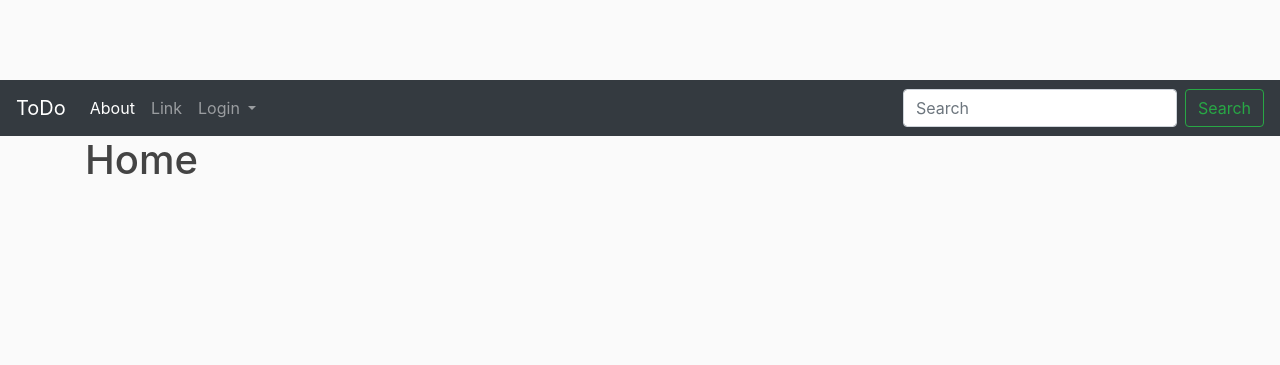
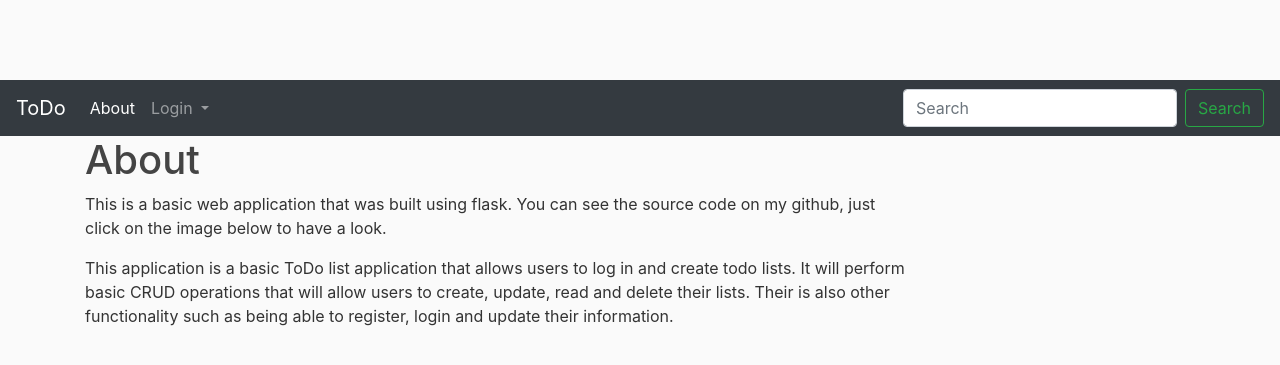
Before and after one commit to Shahbaz-mahmood123/FlaskToDoApp, a Flask app: page / in a window 1280 px wide. Shown: the top 365 px of the page. Run offline with Flask 2, Linux system fonts and the light colour scheme; data comes from the database, SQL or seed files in the repository; both versions use the stored data as it was after the commit; some libraries are stand-ins or nearby versions.

Commit message:
Clean up base.html, fix some route bugs and some tidying up

```diff
--- a/flasktodo/main/routes.py
+++ b/flasktodo/main/routes.py
@@ -1,22 +1,23 @@
 from flask import Blueprint
 from flask import render_template, request, Blueprint
 from flasktodo.models import Lists
-from flask_login import current_user
+from flask_login import current_user, login_required
 from flasktodo.models import User, Lists
 
 main= Blueprint('main', __name__)
 
 #pagination is not working, getting error that the pagination orbject is not iterable?
-@main.route('/')
+
 @main.route('/home')
+@login_required
 def home():
     user_id = current_user.get_id()
     page = request.args.get('page', 1, type =int)
     #lists= Lists.query.paginate( page=page, per_page=2)
-    lists= Lists.query.filter_by(user_id = user_id).paginate(page=page, per_page=2)
+    lists= Lists.query.filter_by(user_id = user_id).paginate(page=page, per_page=6  )
     return render_template('home.html', lists = lists)
 
-
+@main.route('/')
 @main.route('/about')
 def about():
     return render_template('about.html')
--- a/flasktodo/templates/about.html
+++ b/flasktodo/templates/about.html
@@ -3,4 +3,12 @@
 
 {% block content %}
 <h1>About</h1>
+
+<P>This is a basic web application that was built using flask. You can see the source code on my github, just click on the image below to have a look.
+</P>
+
+<p>This application is a basic ToDo list application that allows users to log in and create todo lists. It will perform basic CRUD operations that will allow users to create, update,
+    read and delete their lists. Their is also  other functionality such as being able to register, login and update their information.
+</p>
+<!-- <img src="../static\Github.png" href="https://github.com/Shahbaz-mahmood123"> -->
 {% endblock %}
--- a/flasktodo/templates/base.html
+++ b/flasktodo/templates/base.html
@@ -29,9 +29,11 @@
                     <a class="nav-item nav-link" href="{{ url_for('main.about') }}">About</a>
                 </li>
                 {% endif %}
+                {% if current_user.is_authenticated %}
                 <li class="nav-item">
-                    <a class="nav-link" href="#">Link</a>
+                    <a class="nav-link" href="{{ url_for('main.about') }}">About</a>
                 </li>
+                {% endif %}
                 <li class="nav-item dropdown">
                     <a class="nav-link dropdown-toggle" href="#" id="navbarDropdown" role="button"
                         data-toggle="dropdown" aria-haspopup="true" aria-expanded="false">
--- a/flasktodo/templates/home.html
+++ b/flasktodo/templates/home.html
@@ -6,7 +6,7 @@
 <article class="media content-section">
         <div class="media-body">
           <div class="article-metadata">
-            <a class="mr-2" href="#">{{ lists.user_id }}</a>
+            <!-- <a class="mr-2" href="#">{{ lists.user_id }}</a> -->
             <small class="text-muted">{{ lists.date_created.strftime('%Y-%m-%d') }}</small>
           </div>
           <h2><a class="article-title" href="{{ url_for('lists.list', list_id= lists.listid) }}">{{ lists.title }}</a></h2>
--- a/flasktodo/users/routes.py
+++ b/flasktodo/users/routes.py
@@ -34,7 +34,7 @@ def register():
         db.session.add(user)
         db.session.commit()
         flash(f'Account created, please log in', 'success')
-        return redirect(url_for('login'))
+        return redirect(url_for('users.login'))
     return render_template('register.html', title='Register', form=form)
 
 
```
Also changed, not shown: flasktodo/static/GitHub.png (added), flasktodo/test.db.
